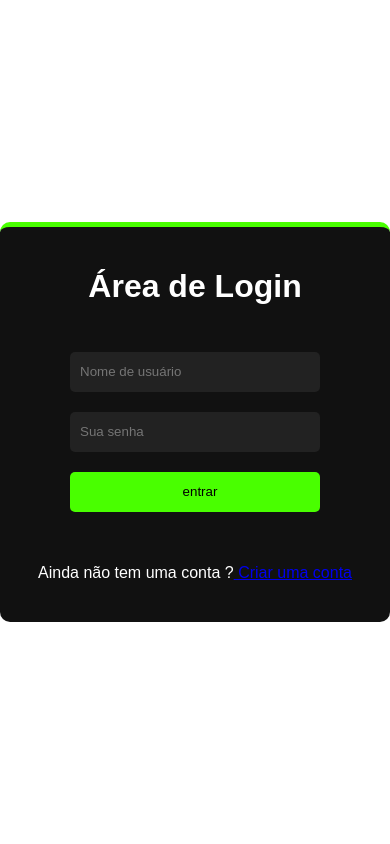
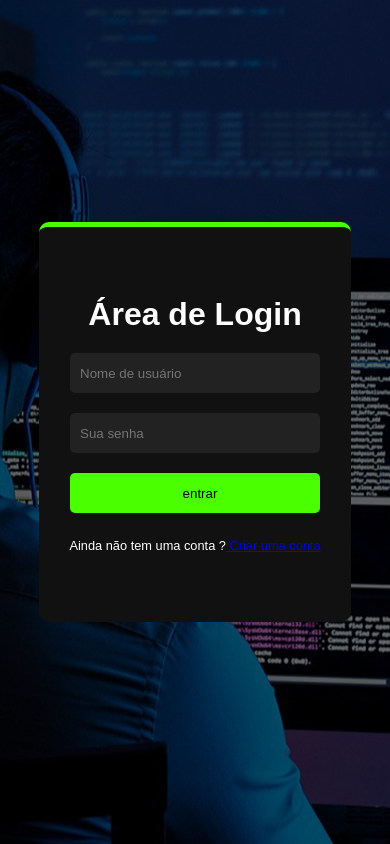
Before and after one commit to PedroVeras18/tela-login, a plain HTML site: page index.html in a window 390 px wide. Drawn offline with Linux system fonts and the light colour scheme.

Commit message:
first commit

```diff
--- a/index.html
+++ b/index.html
@@ -14,7 +14,7 @@
         <h2>Área de Login</h2>
         <form>
           <input type="text" placeholder="Nome de usuário">
-          <input type="text" placeholder="Sua senha">
+          <input type="password" placeholder="Sua senha">
           <input class="button" type="submit" value="entrar">
         </form>
         <p>Ainda não tem  uma conta ?<a href="#"> Criar uma conta</a></p>
--- a/style.css
+++ b/style.css
@@ -12,7 +12,7 @@
     display: flex;
     justify-content: center;
     align-items: center;
-    background: url(/Projetos/Login/software.png);
+    background: url(./software.png);
     background-repeat: no-repeat;
     background-position: center center;
 }
@@ -66,6 +66,7 @@
 .area-login .button{
     background-color: #49FF00;
     color: black;
+
 }
 
 .area-login .button:hover{
@@ -75,38 +76,12 @@
     transition: all 300ms ease;
 }
 
-@media screen and (max-width: 800px){
-    .area-login form{
-        width: 70vw;
-        height: 80vw;
-        display: flex;
-        justify-content: center;
-        align-items: center;
-    }
-
-    .area-login h2{
-        margin-top: 30px;
+@media (max-width: 600px){
+    .area-login{
+        max-width: 80%;
     }
 
     .area-login p{
-        margin-bottom: 30px;
+        font-size: 0.8rem;
     }
 }
-
-@media screen and (max-width: 550px){
-    .area-login form{
-        width: 50vw;
-        height: 60vw;
-        display: flex;
-        justify-content: center;
-        align-items: center;
-    }
-
-    .area-login h2{
-        margin-top: 40px;
-    }
-
-    .area-login p{
-        margin-bottom: 40px;
-    }
-}
```
